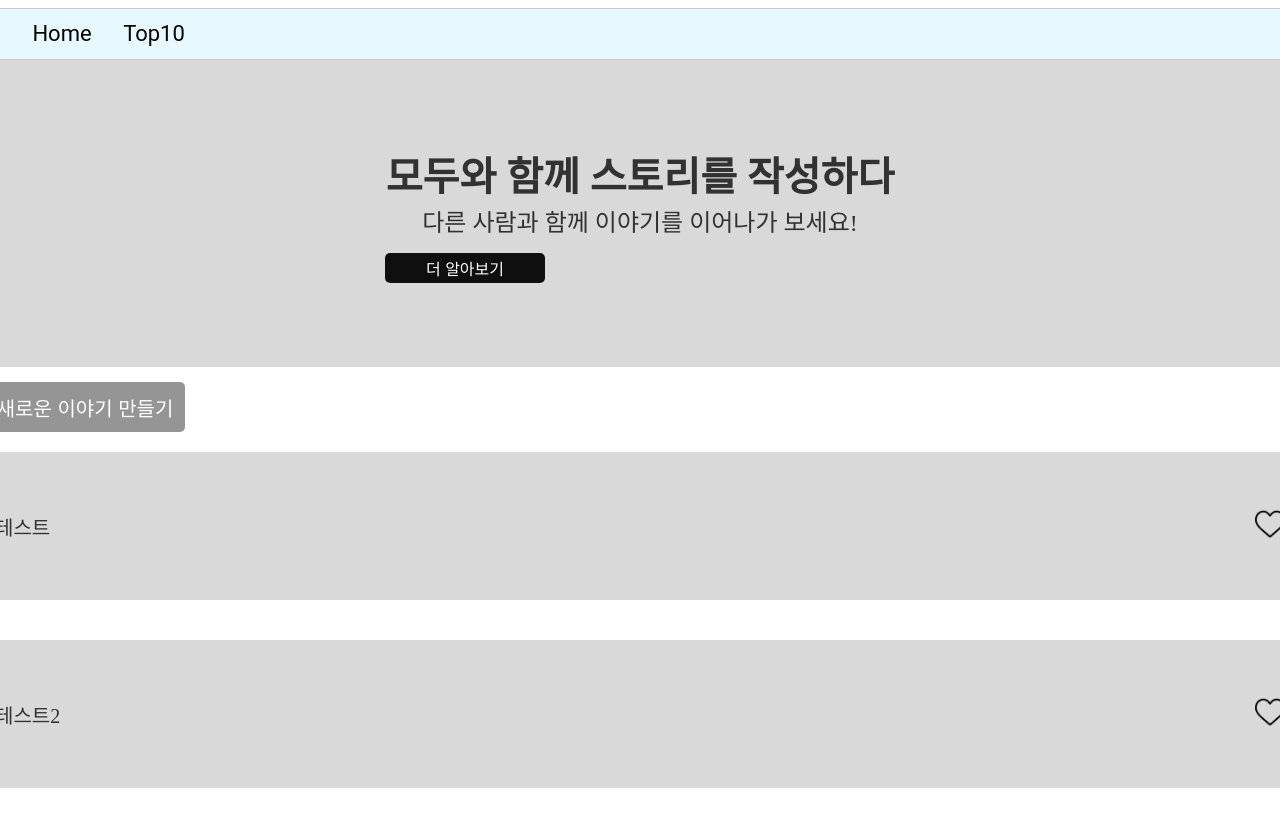
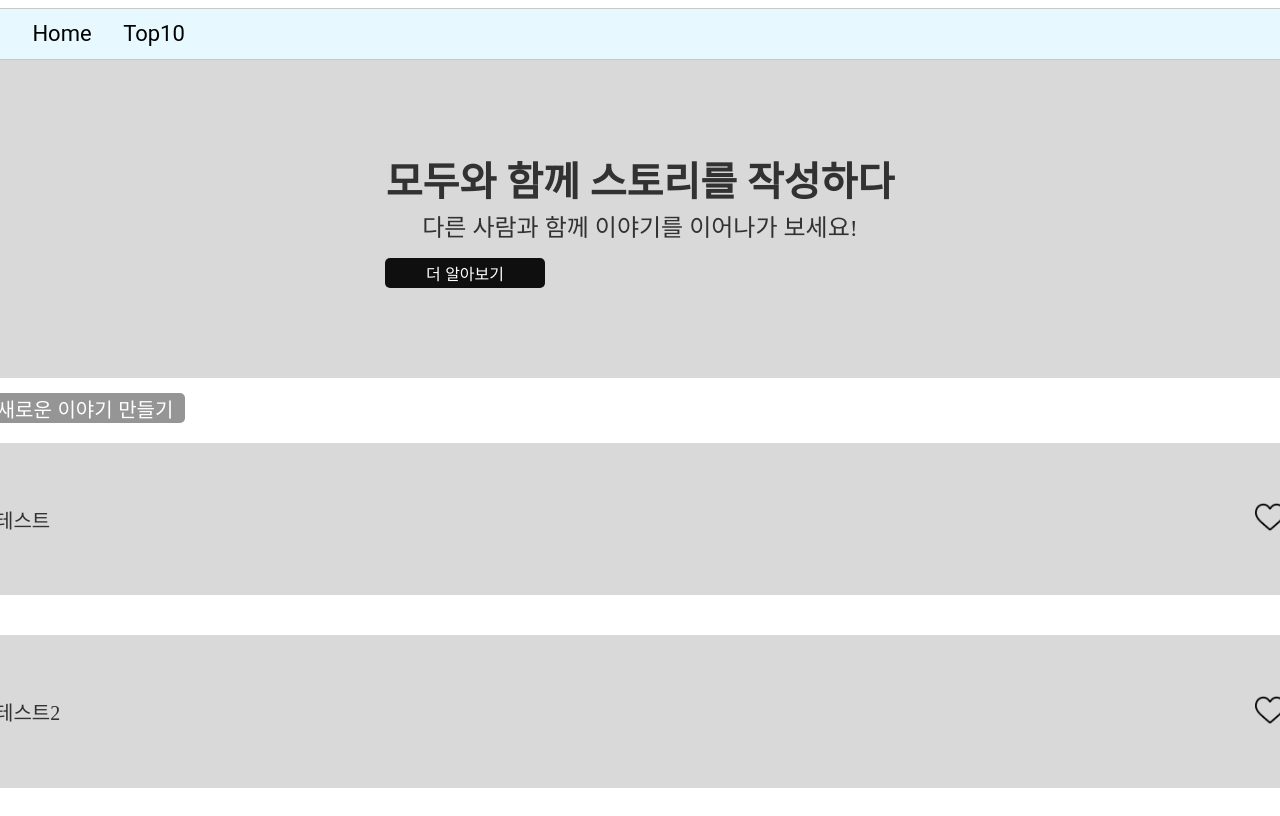
Before and after one commit to KMU-WINK/wink-miniproject-1-, a React (Create React App) app in the folder frontend/: page / in a window 1280 px wide. Built offline with nearby package versions, Linux system fonts and the light colour scheme; no server answers.

Commit message:
modify writepostbutton

```diff
--- a/frontend/src/Pages/MainPage.js
+++ b/frontend/src/Pages/MainPage.js
@@ -21,7 +21,6 @@ const ButtonContainer = styled.div`
     display: flex;
     justify-content: flex-start;
     width: 1310px;
-    padding: 0;
 `;
 
 const Box = styled.div`
--- a/frontend/src/components/Buttons/WritePostButton.js
+++ b/frontend/src/components/Buttons/WritePostButton.js
@@ -5,13 +5,12 @@ import styled from 'styled-components';
 const StyledButton = styled.button`
     background-color: #969595;
     color: white;
-    padding: 10px;
     border: none;
     border-radius: 5px;
     cursor: pointer;
     font-size: 20px;
     width: 200px;
-    height: 50px;
+    height: 30px;
     font-weight: 500;
     text-align: center;
 `;
```
